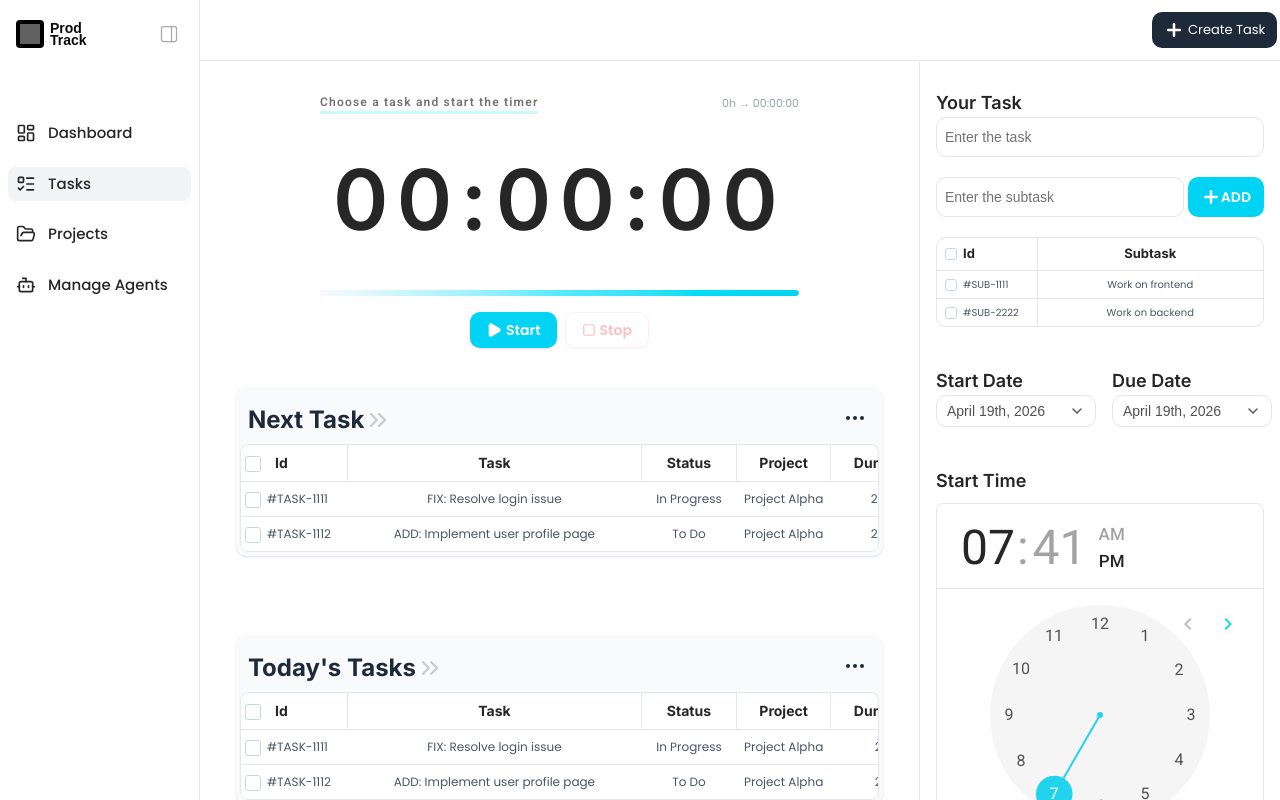
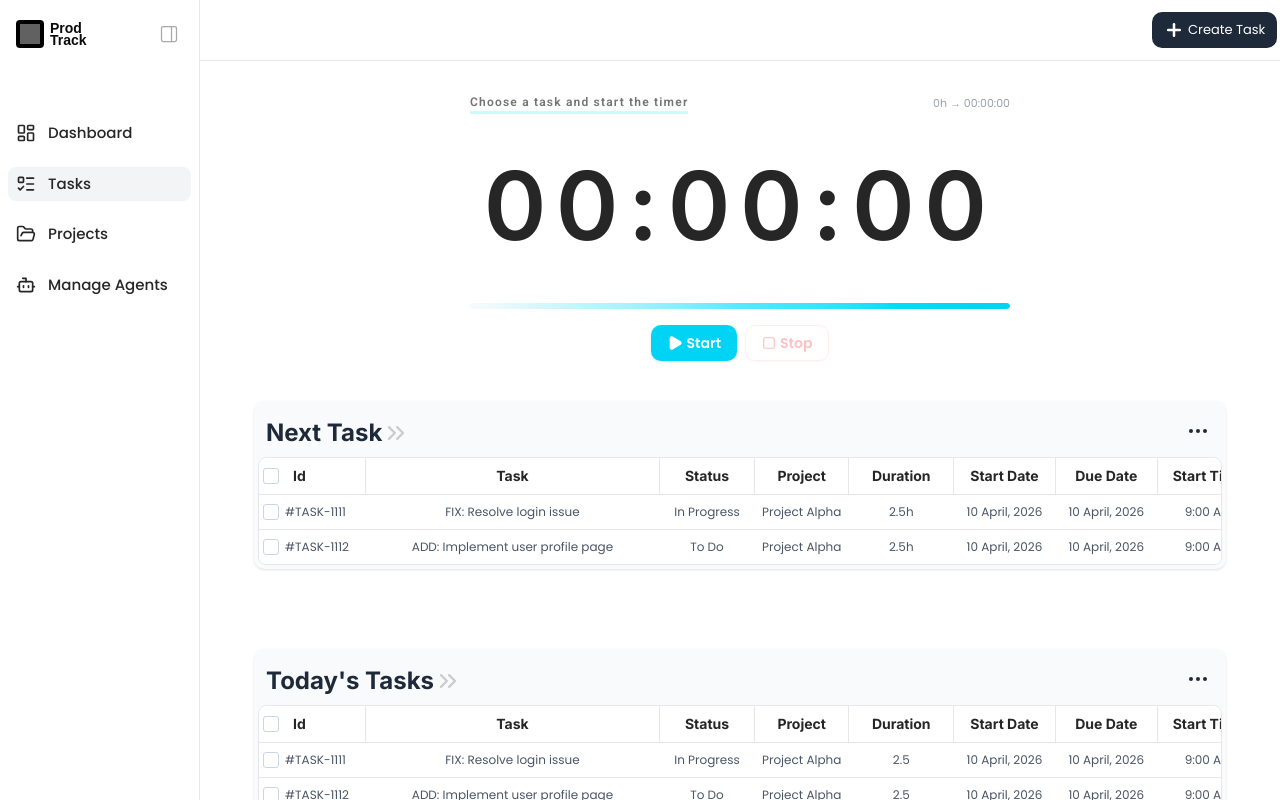
Before and after one commit to DevpratapTomar2005/prod-track, a React (Vite) app in the folder frontend/: page /devpratap/tasks in a window 1280 px wide. Built offline with nearby package versions, Linux system fonts and the light colour scheme; grey boxes are pictures that could not be loaded.

Commit message:
FIX:type fix

```diff
--- a/frontend/src/pages/TaskPage.tsx
+++ b/frontend/src/pages/TaskPage.tsx
@@ -8,7 +8,7 @@ import ViewTaskModal from "../components/ViewTaskModal.tsx";
 import { useTimerStore } from "../lib/hooks/useTimerStore.ts";
 
 const TaskPage = () => {
-  const [showCreateModal, setShowCreateModal] = useState<boolean>(true);
+  const [showCreateModal, setShowCreateModal] = useState<boolean>(false);
   const [showViewTaskModal, setShowViewTaskModal] = useState<boolean>(false);
   const [tasks] = useState<
     Array<{
```
